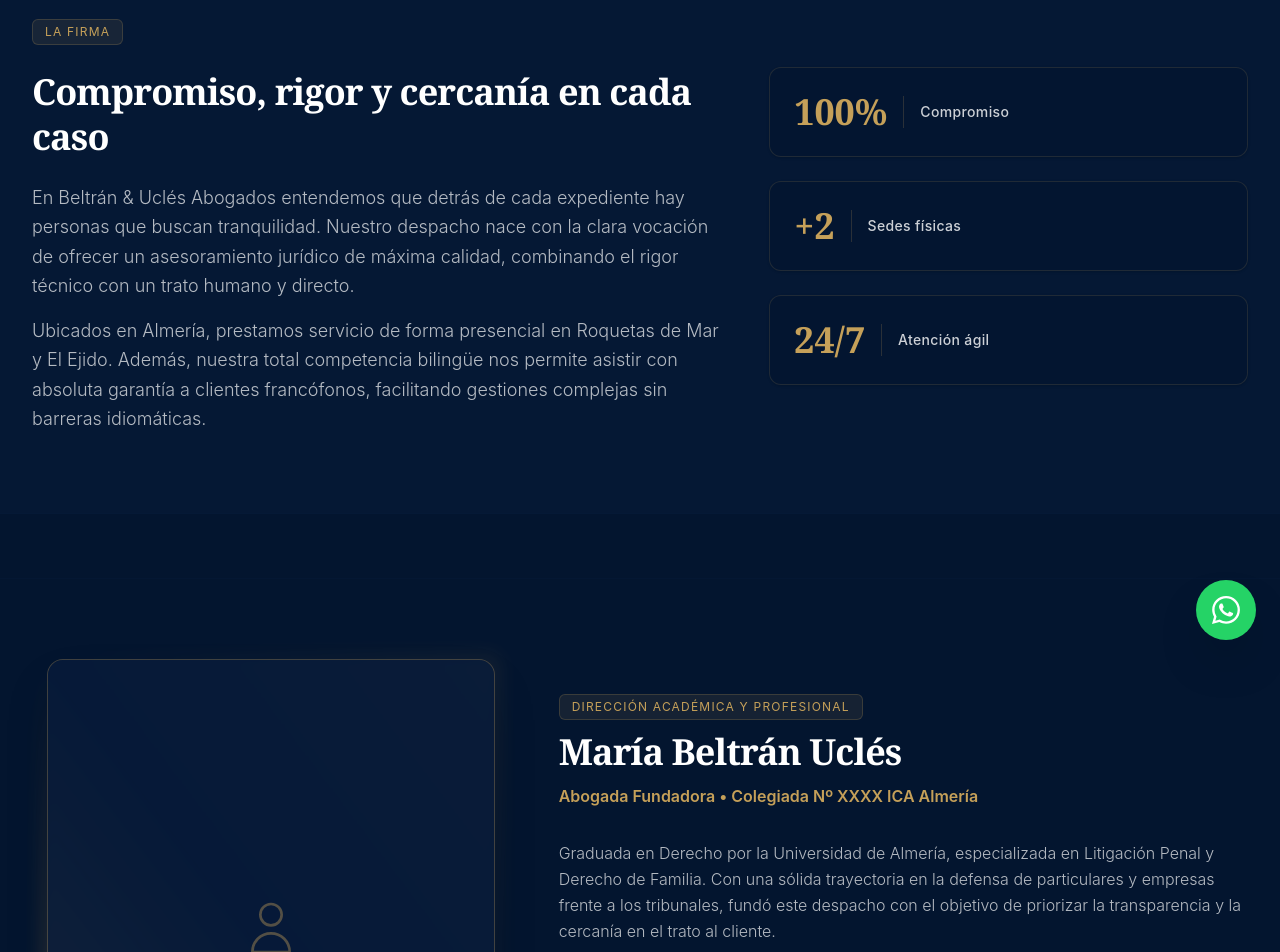
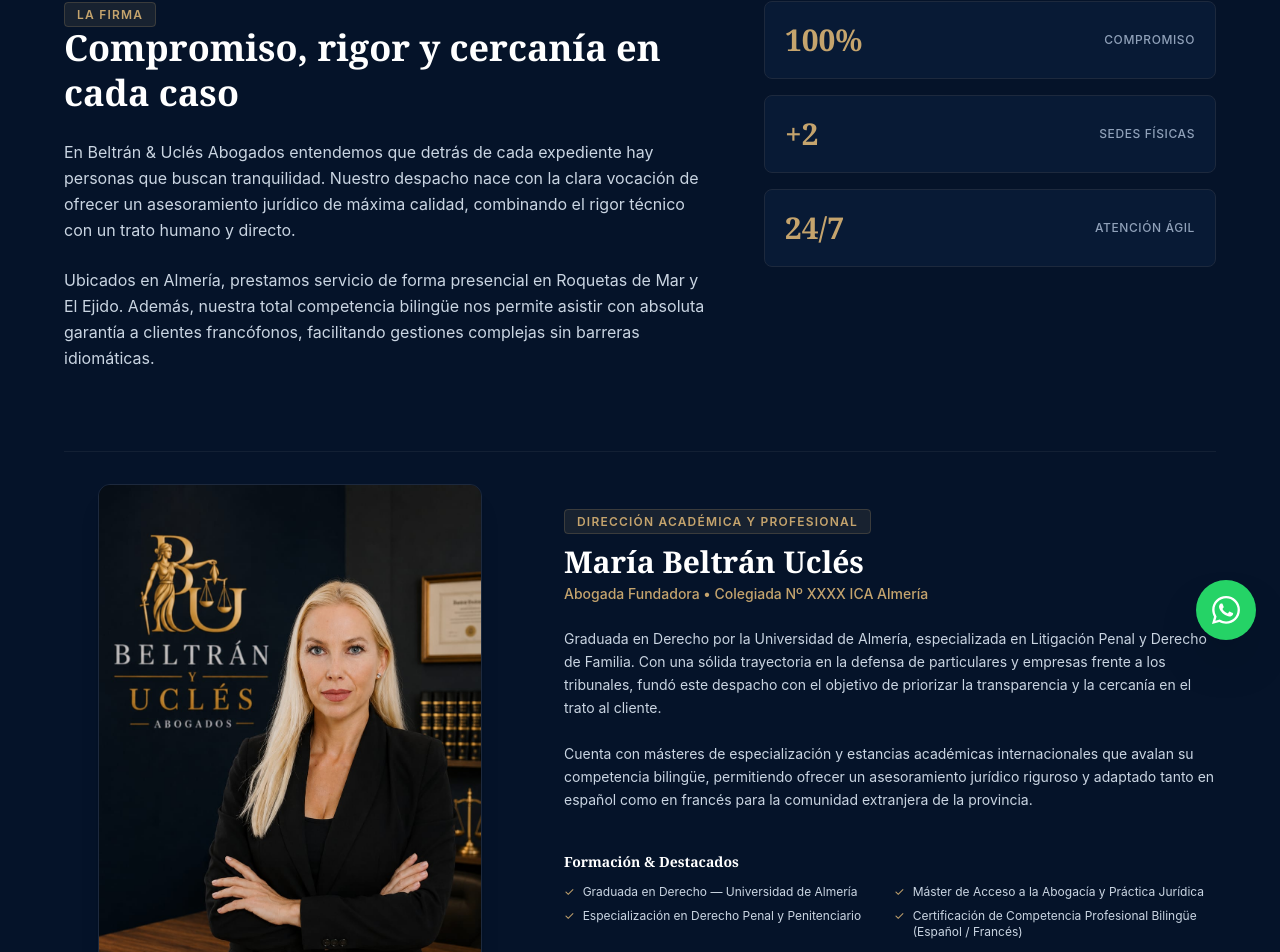
Before and after one commit to BeltranUcles/abogados-web, a React (Vite) app: page /firma in a window 1280 px wide. Shown: the part 136-1088 px from the top of the page. Built offline with nearby package versions, Linux system fonts and the light colour scheme.

Commit message:
Añadida foto maria-rosa.jpeg y corregido componente About

```diff
--- a/src/components/About.tsx
+++ b/src/components/About.tsx
@@ -1,66 +1,154 @@
-import React from "react";
-import { useLang } from "../context/LanguageContext";
+import React from 'react';
 
-export default function About() {
-  const { t } = useLang();
+interface AboutProps {
+  language: 'es' | 'fr';
+}
+
+export const About: React.FC<AboutProps> = ({ language }) => {
+  const content = {
+    es: {
+      tag: "LA FIRMA",
+      title: "Compromiso, rigor y cercanía en cada caso",
+      desc1: "En Beltrán & Uclés Abogados entendemos que detrás de cada expediente hay personas que buscan tranquilidad. Nuestro despacho nace con la clara vocación de ofrecer un asesoramiento jurídico de máxima calidad, combinando el rigor técnico con un trato humano y directo.",
+      desc2: "Ubicados en Almería, prestamos servicio de forma presencial en Roquetas de Mar y El Ejido. Además, nuestra total competencia bilingüe nos permite asistir con absoluta garantía a clientes francófonos, facilitando gestiones complejas sin barreras idiomáticas.",
+      stats: [
+        { number: "100%", label: "Compromiso" },
+        { number: "+2", label: "Sedes físicas" },
+        { number: "24/7", label: "Atención Ágil" }
+      ],
+      bioTag: "DIRECCIÓN ACADÉMICA Y PROFESIONAL",
+      name: "María Beltrán Uclés",
+      role: "Abogada Fundadora • Colegiada Nº XXXX ICA Almería",
+      bioText1: "Graduada en Derecho por la Universidad de Almería, especializada en Litigación Penal y Derecho de Familia. Con una sólida trayectoria en la defensa de particulares y empresas frente a los tribunales, fundó este despacho con el objetivo de priorizar la transparencia y la cercanía en el trato al cliente.",
+      bioText2: "Cuenta con másteres de especialización y estancias académicas internacionales que avalan su competencia bilingüe, permitiendo ofrecer un asesoramiento jurídico riguroso y adaptado tanto en español como en francés para la comunidad extranjera de la provincia.",
+      highlightsTitle: "Formación & Destacados",
+      highlights: [
+        "Graduada en Derecho — Universidad de Almería",
+        "Máster de Acceso a la Abogacía y Práctica Jurídica",
+        "Especialización en Derecho Penal y Penitenciario",
+        "Certificación de Competencia Profesional Bilingüe (Español / Francés)"
+      ]
+    },
+    fr: {
+      tag: "LE CABINET",
+      title: "Engagement, rigueur et proximité dans chaque dossier",
+      desc1: "Chez Beltrán & Uclés Avocats, nous comprenons que derrière chaque dossier se trouvent des personnes en quête de tranquillité. Notre cabinet est né avec la vocation claire d'offrir des conseils juridiques de la plus haute qualité, alliant rigueur technique et approche humaine et directe.",
+      desc2: "Situés à Almería, nous fournissons des services en personne à Roquetas de Mar et El Ejido. De plus, notre pleine compétence bilingue nous permet d'assister les clients francophones avec une garantie absolue, facilitant les démarches complexes sans barrières linguistiques.",
+      stats: [
+        { number: "100%", label: "Engagement" },
+        { number: "+2", label: "Bureaux physiques" },
+        { number: "24/7", label: "Service Réactif" }
+      ],
+      bioTag: "DIRECTION ACADÉMIQUE ET PROFESSIONNELLE",
+      name: "María Beltrán Uclés",
+      role: "Avocate Fondatrice • Barreau Nº XXXX ICA Almería",
+      bioText1: "Diplômée en Droit de l'Université d'Almería, spécialisée en Contentieux Pénal et Droit de la Famille. Avec un solide parcours dans la défense des particuliers et des entreprises devant les tribunaux, elle a fondé ce cabinet dans le but de privilégier la transparence et la proximité avec le client.",
+      bioText2: "Elle possède des masters de spécialisation et des séjours académiques internationaux qui attestent de sa compétence bilingue, permettant d'offrir un conseil juridique rigoureux et adapté aussi bien en espagnol qu'en français pour la communauté étrangère de la province.",
+      highlightsTitle: "Formation & Points Forts",
+      highlights: [
+        "Diplômée en Droit — Université d'Almería",
+        "Master d'Accès à la Profession d'Avocat et Pratique Juridique",
+        "Spécialisation en Droit Pénal et Pénitentiaire",
+        "Certification de Compétence Professionnelle Bilingue (Espagnol / Français)"
+      ]
+    }
+  };
+
+  const t = content[language] || content.es;
 
   return (
-    <section id="firma" className="py-20 bg-brand-darkLight/40 border-t border-b border-brand-darkLight/30 px-4 sm:px-6 lg:px-8">
-      <div className="max-w-7xl mx-auto grid grid-cols-1 lg:grid-cols-12 gap-12 items-center">
+    <div className="bg-[#051329] min-h-screen text-slate-100 py-16 px-4 sm:px-6 lg:px-8">
+      <div className="max-w-6xl mx-auto space-y-20">
 
-        {/* TEXTO: Izquierda (Toma 7 de 12 columnas en pantallas grandes) */}
-        <div className="lg:col-span-7 space-y-6">
-          <span className="inline-block px-3 py-1 bg-brand-gold/10 border border-brand-gold/20 text-brand-gold font-sans text-xs uppercase tracking-widest rounded-md">
-            {t("about.badge")}
-          </span>
-          <h2 className="font-serif text-3xl sm:text-4xl font-bold text-white tracking-tight leading-tight">
-            {t("about.title")}
-          </h2>
-          <div className="space-y-4 text-white/70 font-light text-base sm:text-lg leading-relaxed">
-            <p>{t("about.p1")}</p>
-            <p>{t("about.p2")}</p>
+        {/* PARTE SUPERIOR: Encabezado y Estadísticas */}
+        <div className="grid grid-cols-1 lg:grid-cols-12 gap-12 items-start">
+          <div className="lg:col-span-7 space-y-6">
+            <span className="text-xs font-semibold tracking-widest text-[#c5a46d] uppercase bg-[#c5a46d]/10 px-3 py-1 rounded border border-[#c5a46d]/20">
+              {t.tag}
+            </span>
+            <h1 className="text-3xl sm:text-4xl font-serif font-bold text-white leading-tight">
+              {t.title}
+            </h1>
+            <p className="text-slate-300 text-sm sm:text-base leading-relaxed">
+              {t.desc1}
+            </p>
+            <p className="text-slate-300 text-sm sm:text-base leading-relaxed">
+              {t.desc2}
+            </p>
+          </div>
+
+          <div className="lg:col-span-5 space-y-4">
+            {t.stats.map((stat, idx) => (
+              <div
+                key={idx}
+                className="bg-[#0a1e3f]/60 border border-slate-800 rounded-lg p-5 flex items-center justify-between"
+              >
+                <span className="text-3xl font-serif font-bold text-[#c5a46d]">
+                  {stat.number}
+                </span>
+                <span className="text-xs text-slate-400 font-medium uppercase tracking-wider">
+                  {stat.label}
+                </span>
+              </div>
+            ))}
           </div>
         </div>
 
-        {/* TARJETAS DE ESTADÍSTICAS: Derecha (Toma 5 de 12 columnas) */}
-        <div className="lg:col-span-5 grid grid-cols-1 sm:grid-cols-3 lg:grid-cols-1 gap-6">
+        {/* PARTE INFERIOR: Perfil Profesional con Foto maria-rosa.jpeg */}
+        <div className="grid grid-cols-1 lg:grid-cols-12 gap-12 items-center pt-8 border-t border-slate-800/60">
 
-          {/* Tarjeta 1 */}
-          <div className="bg-brand-dark/60 border border-brand-gold/15 rounded-xl p-6 flex items-center space-x-4 shadow-sm hover:border-brand-gold/30 transition-all duration-300">
-            <span className="font-serif text-3xl sm:text-4xl font-bold text-brand-gold">
-              {t("about.stat1_num")}
-            </span>
-            <div className="h-8 w-px bg-brand-gold/20"></div>
-            <span className="text-white/80 font-sans text-sm font-medium tracking-wide">
-              {t("about.stat1_txt")}
-            </span>
+          {/* Fotografía Profesional */}
+          <div className="lg:col-span-5 flex justify-center">
+            <div className="w-full max-w-sm h-[480px] rounded-xl overflow-hidden border border-slate-800 bg-[#0a1e3f]/40 shadow-xl">
+              <img
+                src="/maria-rosa.jpeg"
+                alt={t.name}
+                className="w-full h-full object-cover object-top"
+              />
+            </div>
           </div>
 
-          {/* Tarjeta 2 */}
-          <div className="bg-brand-dark/60 border border-brand-gold/15 rounded-xl p-6 flex items-center space-x-4 shadow-sm hover:border-brand-gold/30 transition-all duration-300">
-            <span className="font-serif text-3xl sm:text-4xl font-bold text-brand-gold">
-              {t("about.stat2_num")}
-            </span>
-            <div className="h-8 w-px bg-brand-gold/20"></div>
-            <span className="text-white/80 font-sans text-sm font-medium tracking-wide">
-              {t("about.stat2_txt")}
-            </span>
-          </div>
+          {/* Información y Biografía */}
+          <div className="lg:col-span-7 space-y-6">
+            <div>
+              <span className="text-xs font-semibold tracking-widest text-[#c5a46d] uppercase bg-[#c5a46d]/10 px-3 py-1 rounded border border-[#c5a46d]/20">
+                {t.bioTag}
+              </span>
+              <h2 className="text-3xl font-serif font-bold text-white mt-3">
+                {t.name}
+              </h2>
+              <p className="text-xs sm:text-sm text-[#c5a46d] font-medium mt-1">
+                {t.role}
+              </p>
+            </div>
 
-          {/* Tarjeta 3 */}
-          <div className="bg-brand-dark/60 border border-brand-gold/15 rounded-xl p-6 flex items-center space-x-4 shadow-sm hover:border-brand-gold/30 transition-all duration-300">
-            <span className="font-serif text-3xl sm:text-4xl font-bold text-brand-gold">
-              {t("about.stat3_num")}
-            </span>
-            <div className="h-8 w-px bg-brand-gold/20"></div>
-            <span className="text-white/80 font-sans text-sm font-medium tracking-wide">
-              {t("about.stat3_txt")}
-            </span>
+            <p className="text-slate-300 text-xs sm:text-sm leading-relaxed">
+              {t.bioText1}
+            </p>
+            <p className="text-slate-300 text-xs sm:text-sm leading-relaxed">
+              {t.bioText2}
+            </p>
+
+            <div className="pt-4 space-y-3">
+              <h3 className="text-sm font-serif font-semibold text-white">
+                {t.highlightsTitle}
+              </h3>
+              <div className="grid grid-cols-1 sm:grid-cols-2 gap-2 text-xs text-slate-300">
+                {t.highlights.map((item, i) => (
+                  <div key={i} className="flex items-start space-x-2">
+                    <span className="text-[#c5a46d]">✓</span>
+                    <span>{item}</span>
+                  </div>
+                ))}
+              </div>
+            </div>
           </div>
 
         </div>
 
       </div>
-    </section>
+    </div>
   );
-}
+};
+
+export default About;
```
